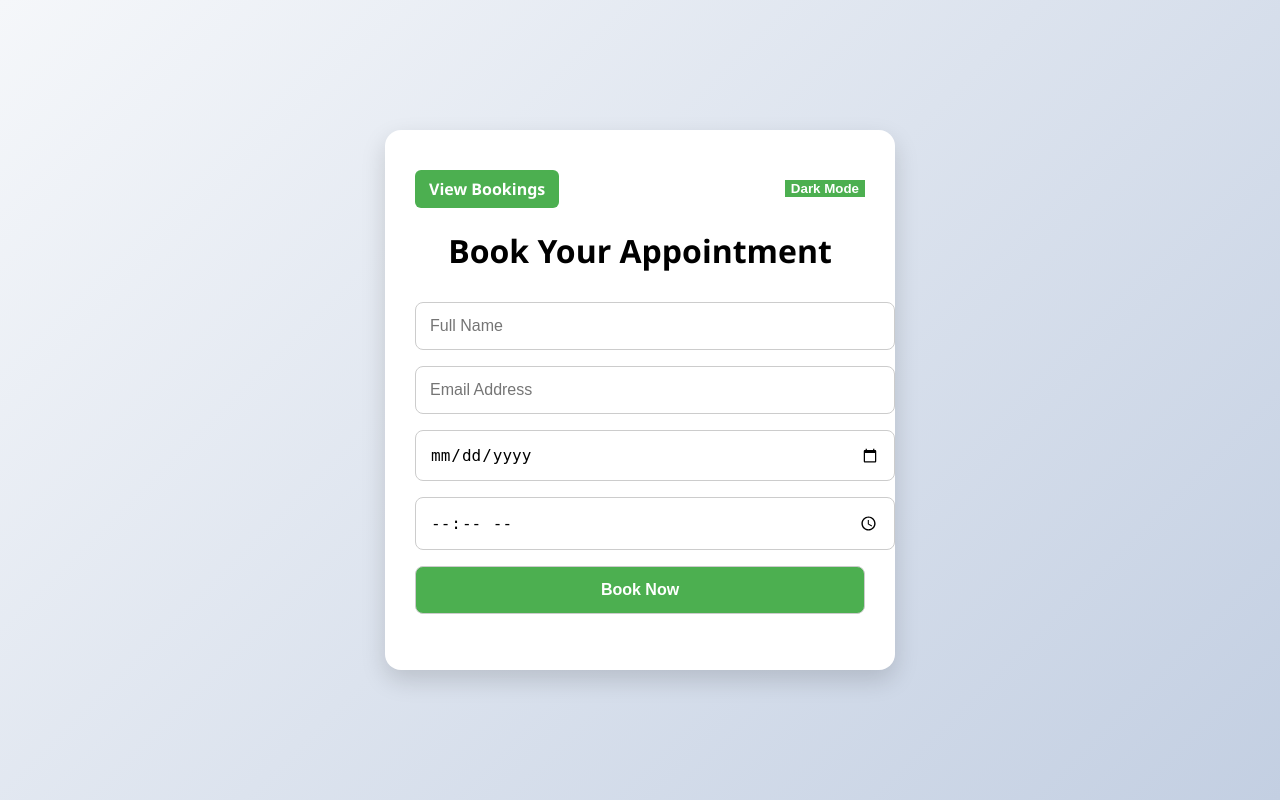
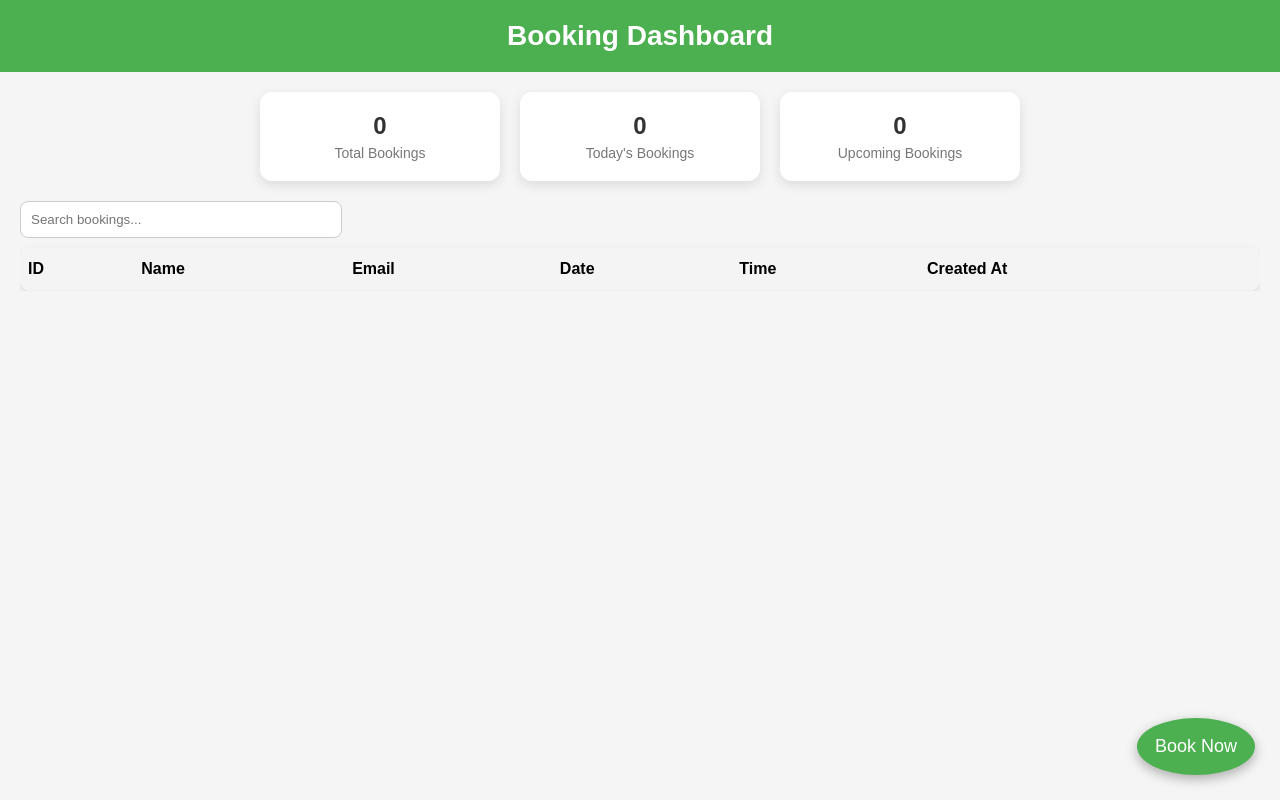
Before and after one commit to mindbytesnow/booking-platform, a Flask app: page / in a window 1280 px wide. Run offline with Flask 3, Linux system fonts and the light colour scheme; lists and menus that the app fills with data are empty; some libraries are stand-ins or nearby versions.

Commit message:
Update index.html

```diff
--- a/templates/index.html
+++ b/templates/index.html
@@ -2,171 +2,185 @@
 <html lang="en">
 <head>
 <meta charset="UTF-8">
-  <meta name="viewport" content="width=device-width, initial-scale=1.0">
-  <title>Book Your Appointment</title>
+<title>Booking Dashboard</title>
+<script src="https://cdn.socket.io/4.7.2/socket.io.min.js"></script>
 <style>
-    body {
-      font-family: 'Segoe UI', Tahoma, Geneva, Verdana, sans-serif;
-      margin: 0;
-      padding: 0;
-      background: linear-gradient(135deg, #f5f7fa, #c3cfe2);
-      display: flex;
-      justify-content: center;
-      align-items: center;
-      min-height: 100vh;
-      transition: background 0.3s, color 0.3s;
-    }
+body { font-family: Arial, sans-serif; margin:0; background:#f5f5f5; }
+header { background:#4CAF50; color:white; padding:20px; text-align:center; }
+h1 { margin:0; font-size:28px; }
 
-    body.dark {
-      background: #1e1e2f;
-      color: #e0e0e0;
-    }
+.dashboard-cards { display:flex; flex-wrap:wrap; justify-content:center; margin:20px; gap:20px; }
+.card { background:white; padding:20px; border-radius:12px; box-shadow:0 4px 12px rgba(0,0,0,0.1); min-width:200px; text-align:center; }
+.card h2 { margin:0; font-size:24px; color:#333; }
+.card p { margin:5px 0 0 0; font-size:14px; color:#777; }
 
-    .container {
-      background: white;
-      padding: 40px 30px;
-      border-radius: 16px;
-      box-shadow: 0 10px 25px rgba(0,0,0,0.15);
-      max-width: 450px;
-      width: 100%;
-      transition: background 0.3s, color 0.3s;
-    }
+/* Table */
+.container { margin:20px; overflow-x:auto; }
+table { width:100%; border-collapse: collapse; background:white; border-radius:12px; overflow:hidden; box-shadow:0 4px 12px rgba(0,0,0,0.1);}
+th, td { border-bottom:1px solid #eee; padding:12px 8px; text-align:left; }
+th { background:#f4f4f4; font-weight:600; }
+tr:hover { background:#f1f8ff; }
 
-    body.dark .container {
-      background: #2c2c3c;
-    }
+/* Search */
+#searchInput { margin-bottom:10px; padding:10px; border-radius:8px; border:1px solid #ccc; width:100%; max-width:300px; }
 
-    h1 {
-      text-align: center;
-      margin-bottom: 30px;
-    }
+/* Floating Button */
+#floatingBtn { position: fixed; bottom: 25px; right: 25px; background-color: #4CAF50; color:white; border:none; border-radius:50%; padding:18px; font-size:18px; cursor:pointer; box-shadow:0 4px 12px rgba(0,0,0,0.3); z-index:1000; }
+#floatingBtn:hover { background-color:#45a049; }
 
-    form input, form button {
-      width: 100%;
-      padding: 14px;
-      margin-bottom: 16px;
-      border-radius: 8px;
-      border: 1px solid #ccc;
-      font-size: 16px;
-      transition: all 0.2s;
-    }
+/* Modal */
+.modal { display:none; position:fixed; z-index:999; padding-top:80px; left:0; top:0; width:100%; height:100%; overflow:auto; background-color: rgba(0,0,0,0.5);}
+.modal-content { background:white; margin:auto; padding:30px; border-radius:12px; width:90%; max-width:400px; box-shadow:0 8px 20px rgba(0,0,0,0.25); position:relative;}
+.modal-content h2 { margin-top:0; }
+.modal-content input, .modal-content button { width:100%; padding:12px; margin-bottom:14px; border-radius:8px; border:1px solid #ccc; font-size:16px; }
+.modal-content button { background-color:#4CAF50; color:white; border:none; font-weight:bold; }
+.modal-content button:hover { background-color:#45a049; }
+.close { position:absolute; top:12px; right:16px; font-size:28px; font-weight:bold; cursor:pointer; }
 
-    body.dark form input {
-      background: #3a3a50;
-      border-color: #555;
-      color: #e0e0e0;
-    }
-
-    form input:focus {
-      border-color: #4CAF50;
-      outline: none;
-      box-shadow: 0 0 5px rgba(76, 175, 80, 0.5);
-    }
-
-    button {
-      background: #4CAF50;
-      color: white;
-      border: none;
-      cursor: pointer;
-      font-weight: bold;
-    }
-
-    button:hover {
-      background: #45a049;
-    }
-
-    .messages p {
-      margin: 0 0 8px 0;
-      padding: 10px;
-      border-radius: 6px;
-      font-weight: bold;
-    }
-
-    .messages .error {
-      background: #f8d7da;
-      color: #721c24;
-    }
-
-    .messages .success {
-      background: #d4edda;
-      color: #155724;
-    }
-
-    .top-bar {
-      display: flex;
-      justify-content: space-between;
-      align-items: center;
-      margin-bottom: 16px;
-    }
-
-    .top-bar a {
-      text-decoration: none;
-      color: white;
-      background: #4CAF50;
-      padding: 8px 14px;
-      border-radius: 6px;
-      font-weight: bold;
-    }
-
-    .top-bar a:hover {
-      background: #45a049;
-    }
+/* Notifications */
+#notificationContainer { position:fixed; top:20px; right:20px; z-index:2000; }
+.notification { background-color:#4CAF50; color:white; padding:12px 20px; margin-bottom:12px; border-radius:8px; box-shadow:0 4px 12px rgba(0,0,0,0.2); opacity:0; transform:translateX(100%); transition:transform 0.4s, opacity 0.4s; min-width:220px; }
+.notification.show { opacity:1; transform:translateX(0); }
 </style>
 </head>
 <body>
-  <div class="container">
-    <div class="top-bar">
-      <a href="/bookings">View Bookings</a>
-      <button onclick="toggleDark()">Dark Mode</button>
+
+<header>
+  <h1>Booking Dashboard</h1>
+</header>
+
+<div class="dashboard-cards">
+  <div class="card">
+    <h2 id="totalBookings">0</h2>
+    <p>Total Bookings</p>
+  </div>
+  <div class="card">
+    <h2 id="todayBookings">0</h2>
+    <p>Today's Bookings</p>
+  </div>
+  <div class="card">
+    <h2 id="upcomingBookings">0</h2>
+    <p>Upcoming Bookings</p>
+  </div>
 </div>
 
-    <h1>Book Your Appointment</h1>
-
-    <div class="messages">
-      {% with messages = get_flashed_messages() %}
-        {% if messages %}
-          {% for message in messages %}
-            {% if "saved" in message %}
-              <p class="success">{{ message }}</p>
-            {% else %}
-              <p class="error">{{ message }}</p>
-            {% endif %}
-          {% endfor %}
-        {% endif %}
-      {% endwith %}
+<div class="container">
+  <input type="text" id="searchInput" placeholder="Search bookings...">
+  <table id="bookingsTable">
+    <thead>
+      <tr><th>ID</th><th>Name</th><th>Email</th><th>Date</th><th>Time</th><th>Created At</th></tr>
+    </thead>
+    <tbody></tbody>
+  </table>
 </div>
 
-    <form method="POST" onsubmit="return validateForm()">
-      <input type="text" name="name" placeholder="Full Name" id="name">
-      <input type="email" name="email" placeholder="Email Address" id="email">
-      <input type="date" name="date" id="date">
-      <input type="time" name="time" id="time">
-      <button type="submit">Book Now</button>
+<!-- Notifications -->
+<div id="notificationContainer"></div>
+
+<!-- Floating Button + Modal -->
+<button id="floatingBtn">Book Now</button>
+<div id="bookingModal" class="modal">
+  <div class="modal-content">
+    <span class="close">&times;</span>
+    <h2>Make a Booking</h2>
+    <form id="modalForm">
+      <input type="text" name="name" placeholder="Full Name" required>
+      <input type="email" name="email" placeholder="Email Address" required>
+      <input type="date" name="date" required>
+      <input type="time" name="time" required>
+      <button type="submit">Submit Booking</button>
     </form>
+  </div>
 </div>
 
 <script>
-    function validateForm() {
-      const name = document.getElementById("name").value.trim();
-      const email = document.getElementById("email").value.trim();
-      const date = document.getElementById("date").value;
-      const time = document.getElementById("time").value;
+// DOM references
+const tableBody = document.querySelector("#bookingsTable tbody");
+const totalBookingsDisplay = document.getElementById("totalBookings");
+const todayBookingsDisplay = document.getElementById("todayBookings");
+const upcomingBookingsDisplay = document.getElementById("upcomingBookings");
+const searchInput = document.getElementById("searchInput");
+const notificationContainer = document.getElementById("notificationContainer");
 
-      if (!name || !email || !date || !time) {
-        alert("Please fill in all fields before submitting.");
-        return false;
-      }
-      return true;
+// Modal
+const modal = document.getElementById("bookingModal");
+const btn = document.getElementById("floatingBtn");
+const span = document.getElementsByClassName("close")[0];
+btn.onclick = () => modal.style.display="block";
+span.onclick = () => modal.style.display="none";
+window.onclick = e => { if(e.target===modal) modal.style.display="none"; };
+
+// Fetch bookings
+async function fetchBookings(){
+  const resp = await fetch("/api/bookings");
+  const bookings = await resp.json();
+  tableBody.innerHTML="";
+  bookings.forEach(addBookingRow);
+  updateStats(bookings);
+  filterTable();
 }
 
-    // Prevent past dates
-    const today = new Date().toISOString().split('T')[0];
-    document.getElementById("date").setAttribute('min', today);
+// Add table row
+function addBookingRow(row){
+  const tr=document.createElement("tr");
+  tr.innerHTML=`<td>${row.id}</td><td>${row.name}</td><td>${row.email}</td><td>${row.date}</td><td>${row.time}</td><td>${row.created_at}</td>`;
+  tableBody.prepend(tr);
+}
 
-    // Dark mode toggle
-    function toggleDark() {
-      document.body.classList.toggle('dark');
+// Filter table
+function filterTable(){
+  const input = searchInput.value.toLowerCase();
+  const trs = tableBody.getElementsByTagName("tr");
+  for(let i=0;i<trs.length;i++){
+    const cells=trs[i].getElementsByTagName("td");
+    let show=false;
+    for(let j=0;j<cells.length;j++){ if(cells[j].innerText.toLowerCase().includes(input)){show=true; break;} }
+    trs[i].style.display=show?"":"none";
   }
+}
+searchInput.addEventListener("keyup",filterTable);
+
+// Notifications
+function showNotification(message){
+  const div=document.createElement("div");
+  div.className="notification"; div.innerText=message;
+  notificationContainer.appendChild(div);
+  setTimeout(()=>div.classList.add("show"),50);
+  setTimeout(()=>{div.classList.remove("show"); setTimeout(()=>notificationContainer.removeChild(div),400);},4000);
+}
+
+// Stats
+function updateStats(bookings){
+  const now = new Date().toISOString().split('T')[0];
+  const total = bookings.length;
+  const today = bookings.filter(b=>b.date===now).length;
+  const upcoming = bookings.filter(b=>b.date>now).length;
+  totalBookingsDisplay.textContent=total;
+  todayBookingsDisplay.textContent=today;
+  upcomingBookingsDisplay.textContent=upcoming;
+}
+
+// SocketIO
+const socket = io();
+socket.on("new_booking", row=>{
+  addBookingRow(row);
+  fetchBookings(); // refresh stats
+  showNotification(`New Booking: ${row.name} on ${row.date} at ${row.time}`);
+});
+
+// Modal AJAX submission
+const form=document.getElementById("modalForm");
+form.onsubmit=async e=>{
+  e.preventDefault();
+  const formData = new FormData(form);
+  const data = Object.fromEntries(formData.entries());
+  const resp = await fetch("/", {method:"POST", headers:{"Content-Type":"application/json"}, body:JSON.stringify(data)});
+  if(resp.ok){ alert("Booking submitted!"); form.reset(); modal.style.display="none"; fetchBookings(); }
+  else { alert("Failed to submit booking."); }
+};
+
+// Initial load
+fetchBookings();
 </script>
 </body>
 </html>
```
Lines whose indentation alone changed are shown as unchanged.
